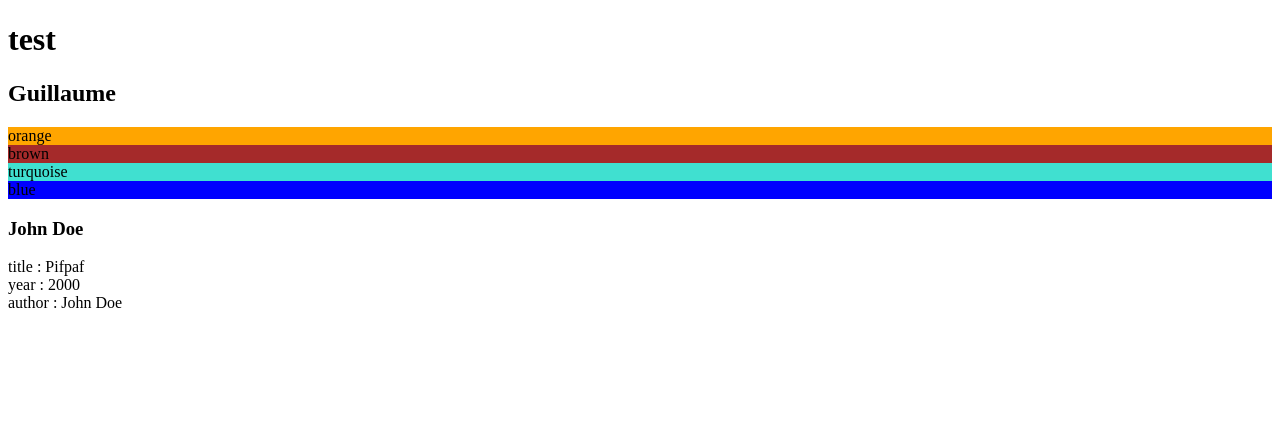
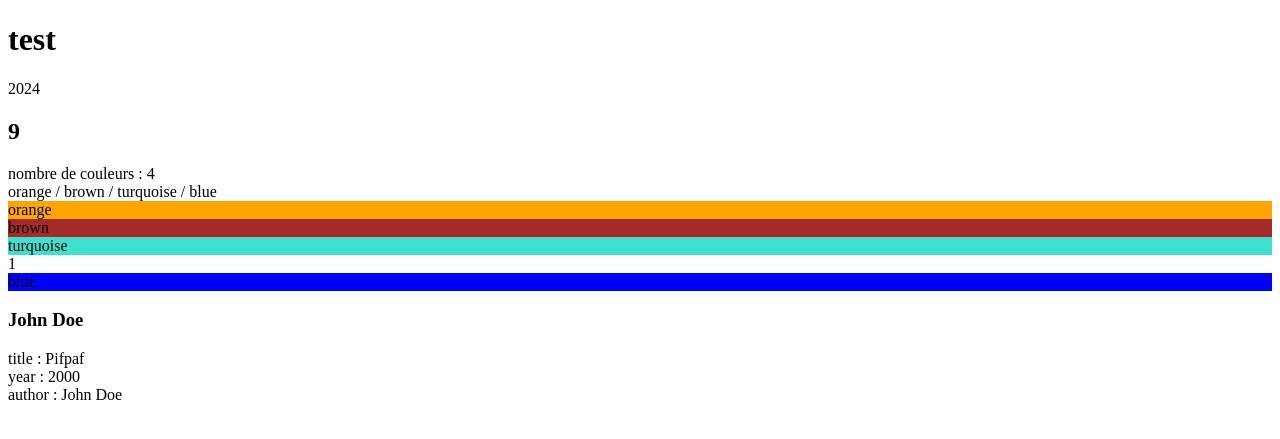
Before and after one commit to Hiikss/13_Symfony, a Symfony app: template series/templates/main/test.html.twig in a window 1280 px wide. Shown: the top 439 px of the page. Run offline with Twig, Linux system fonts and the light colour scheme; the template is opened without the code that fills it, so the values that code supplies are empty; some libraries are stand-ins or nearby versions.

Commit message:
ajout demo 2 module 3

```diff
--- a/series/templates/main/test.html.twig
+++ b/series/templates/main/test.html.twig
@@ -10,13 +10,21 @@
 <body>
     <h1>test</h1>
     <div>
+
+        <div>{{ "+1 year"|date('Y') }}</div>
+
         {# crée une variable #}
         {% set name = "Guillaume" %}
-        <h2>{{ name }}</h2>
+        <h2>{{ name|length }}</h2>
 
         {# crée un tableau #}
         {% set colors = ["orange", "brown", "turquoise", "blue"] %}
+
+        <div>nombre de couleurs : {{ colors|length }}</div>
+        <div>{{ colors|join(' / ') }}</div>
+
         {% for color in colors %}
+            <div>{{ loop.last }}</div>
             <div style="background-color: {{ color }}">{{ color }}</div>
         {% endfor %}
 
```
